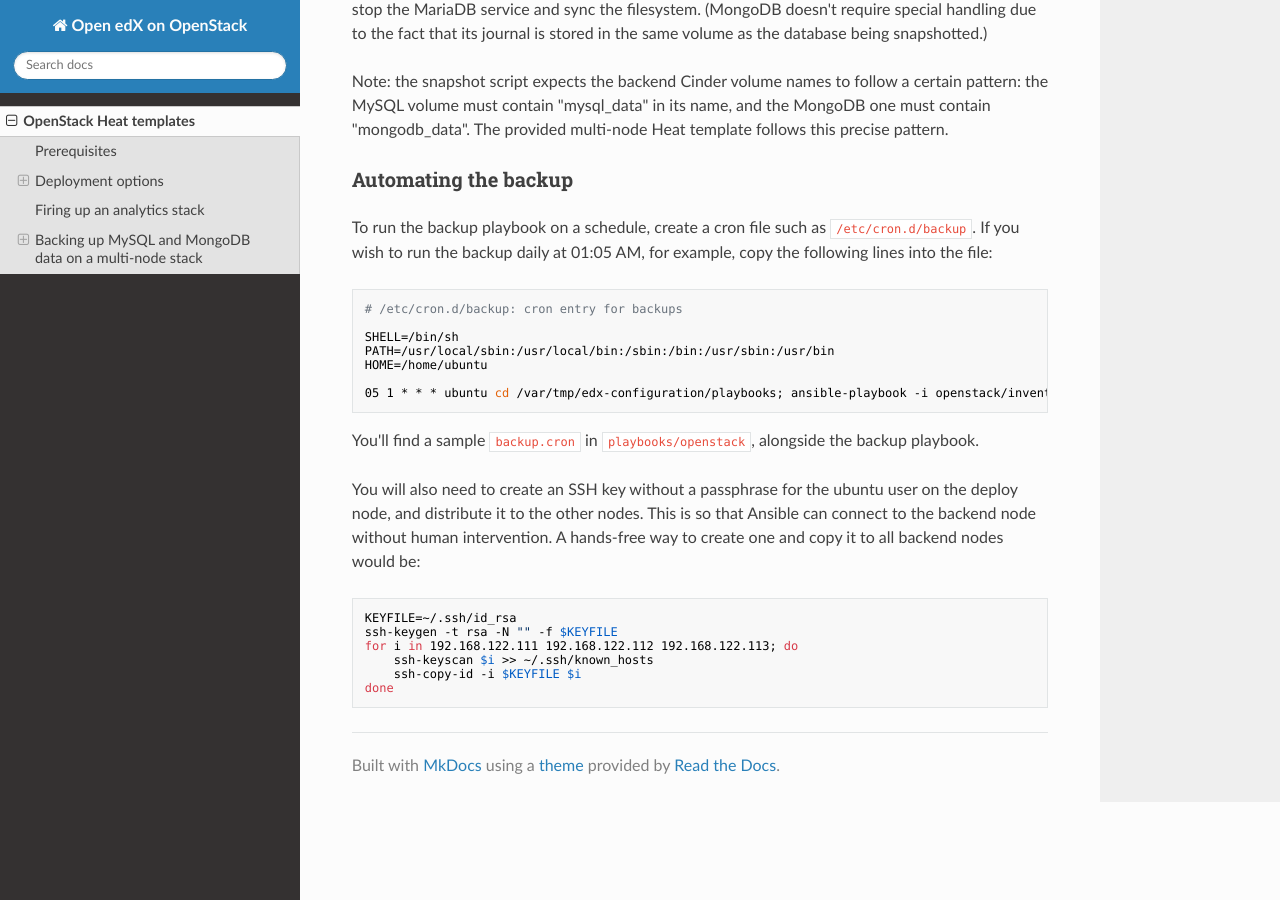
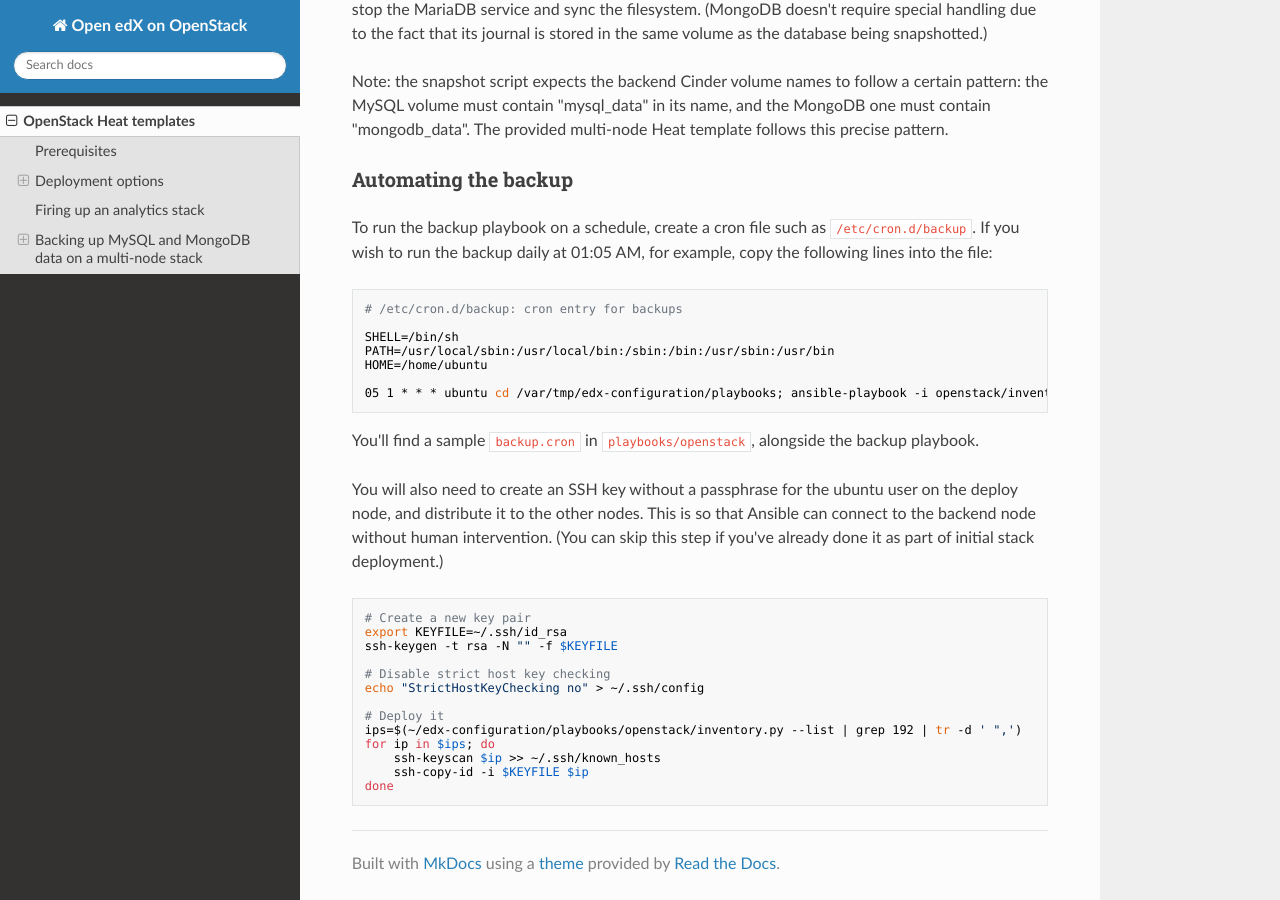
Before and after one commit to arbrandes/openedx-on-openstack, an MkDocs documentation site: the page built from docs/index.md, in a window 1280 px wide and 900 px high, scrolled down 13743 px. Built offline with MkDocs 1.6.1, drawn with Linux system fonts in a browser that asks for light colours; nearby versions of some CDN libraries.

Commit message:
Explain script-based SSH key distribution for backup purposes

````diff
--- a/docs/index.md
+++ b/docs/index.md
@@ -794,14 +794,22 @@ backup playbook.
 
 You will also need to create an SSH key without a passphrase for the ubuntu
 user on the deploy node, and distribute it to the other nodes.   This is so
-that Ansible can connect to the backend node without human intervention.  A
-hands-free way to create one and copy it to all backend nodes would be:
+that Ansible can connect to the backend node without human intervention.  (You
+can skip this step if you've already done it as part of initial stack
+deployment.)
 
-```
-KEYFILE=~/.ssh/id_rsa
+```sh
+# Create a new key pair
+export KEYFILE=~/.ssh/id_rsa
 ssh-keygen -t rsa -N "" -f $KEYFILE
-for i in 192.168.122.111 192.168.122.112 192.168.122.113; do
-    ssh-keyscan $i >> ~/.ssh/known_hosts
-    ssh-copy-id -i $KEYFILE $i
+
+# Disable strict host key checking
+echo "StrictHostKeyChecking no" > ~/.ssh/config
+
+# Deploy it
+ips=$(~/edx-configuration/playbooks/openstack/inventory.py --list | grep 192 | tr -d ' ",')
+for ip in $ips; do
+    ssh-keyscan $ip >> ~/.ssh/known_hosts
+    ssh-copy-id -i $KEYFILE $ip
 done
 ```
````
